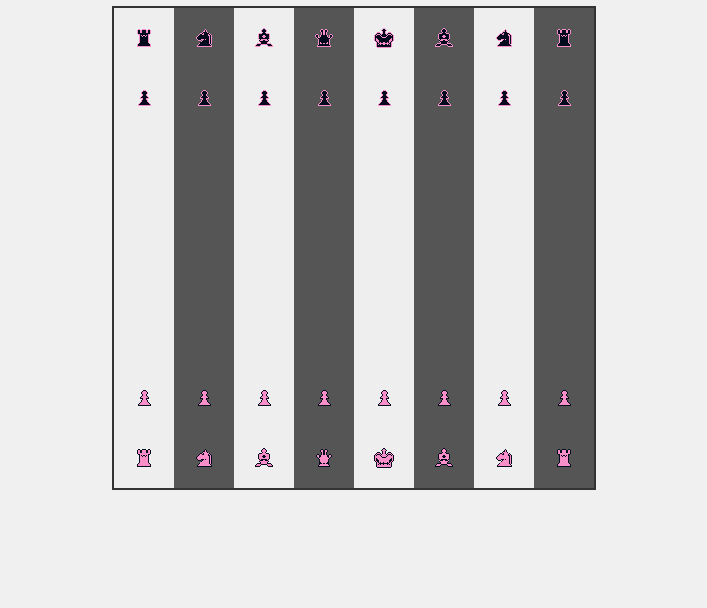
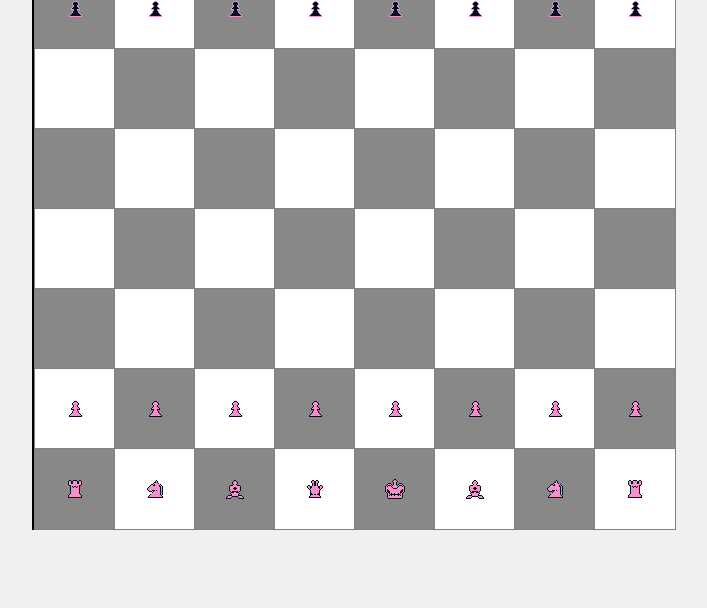
Before and after one commit to NanoMars/webchess, a plain HTML site: page webchess.html in a window 1280 px wide. Shown: the part 192-800 px from the top of the page, without its empty margins (286-993 px from the left). Drawn offline with Linux system fonts and the light colour scheme.

Commit message:
Kinda works now

```diff
--- a/script.js
+++ b/script.js
@@ -74,3 +74,16 @@ function movePiece(fromSquare, toSquare) {
 
     toSquare.appendChild(piece);
 }
+
+const fillGrid = (x, y, blockSize, numOfBlocks, color) => {
+    const container = document.getElementById('container')
+    const test = Array(num_of_blocks).keys()
+            for (var i of test){
+                let markup = <div id="card ${i}"
+                                   style="grid-column: ${Math.floor(Math.random() * y) + 1} / span ${blockSize};
+                                          grid-row: ${Math.floor(Math.random() * x) + 1} / span ${blockSize};
+                                          background-color: ${color};
+                                          border: 1px black solid;">${i}</div>
+                container.innerHTML += markup
+            };
+}
--- a/styles.css
+++ b/styles.css
@@ -8,32 +8,3 @@ body {
     margin: 0;
     background-color: #f0f0f0;
 }
-
-#chessboard {
-    display: grid;
-    grid-template-columns: repeat(8, 60px);
-    grid-template-rows: repeat(8, 60px);
-    gap: 0;
-    border: 2px solid #333;
-}
-
-.square {
-    width: 60px;
-    height: 60px;
-    display: flex;
-    align-items: center;
-    justify-content: center;
-}
-
-.square:nth-child(odd) {
-    background-color: #eee;
-}
-
-.square:nth-child(even) {
-    background-color: #555;
-}
-
-.square img {
-    max-width: 100%;
-    max-height: 100%;
-}
--- a/webchess.html
+++ b/webchess.html
@@ -3,12 +3,125 @@
 <head>
     <meta charset="UTF-8">
     <meta name="viewport" content="width=device-width, initial-scale=1.0">
-    <title>Chess Game</title>
-    <link rel="stylesheet" href="styles.css">
+    <title>Chessboard</title>
+    <style>
+        body {
+            font-family: Arial, sans-serif;
+            display: flex;
+            flex-direction: column;
+            align-items: center;
+            justify-content: center;
+            height: 100vh;
+            margin: 0;
+            background-color: #f0f0f0;
+        }
+        .chessboard {
+            display: grid;
+            grid-template-columns: repeat(8, 1fr);
+            grid-template-rows: repeat(8, 1fr);
+            width: 80vmin; /* Make the board responsive */
+            height: 80vmin; /* Make the board responsive */
+            border: 2px solid black;
+        }
+        .square {
+            width: 100%;
+            height: 100%;
+            border: 1px solid gray;
+            display: flex;
+            align-items: center;
+            justify-content: center;
+        }
+        .square img {
+            max-width: 90%; /* Ensure the piece fits well within the square */
+            max-height: 90%;
+        }
+    </style>
 </head>
 <body>
-    <h1>Simple Chess Game</h1>
-    <div id="chessboard"></div>
-    <script src="script.js"></script>
+    <div class="chessboard" id="chessboard"></div>
+    <script>
+        const pieceImages = {
+            'r': 'chess_pink/black_rook.png',
+            'n': 'chess_pink/black_knight.png',
+            'b': 'chess_pink/black_bishop.png',
+            'q': 'chess_pink/black_queen.png',
+            'k': 'chess_pink/black_king.png',
+            'p': 'chess_pink/black_pawn.png',
+            'R': 'chess_pink/white_rook.png',
+            'N': 'chess_pink/white_knight.png',
+            'B': 'chess_pink/white_bishop.png',
+            'Q': 'chess_pink/white_queen.png',
+            'K': 'chess_pink/white_king.png',
+            'P': 'chess_pink/white_pawn.png'
+        };
+
+        const initialBoardSetup = [
+            'rnbqkbnr',
+            'pppppppp',
+            '........',
+            '........',
+            '........',
+            '........',
+            'PPPPPPPP',
+            'RNBQKBNR'
+        ];
+
+        function createBoard() {
+            const chessboard = document.getElementById('chessboard');
+            for (let row = 0; row < 8; row++) {
+                for (let col = 0; col < 8; col++) {
+                    const square = document.createElement('div');
+                    square.className = 'square';
+
+                    // Add checkered pattern
+                    if ((row + col) % 2 === 0) {
+                        square.style.backgroundColor = '#fff';
+                    } else {
+                        square.style.backgroundColor = '#888';
+                    }
+
+                    const piece = initialBoardSetup[row][col];
+                    if (piece !== '.') {
+                        const pieceImage = document.createElement('img');
+                        pieceImage.src = pieceImages[piece];
+                        square.appendChild(pieceImage);
+                    }
+
+                    chessboard.appendChild(square);
+                }
+            }
+        }
+
+        createBoard();
+
+        let selectedPiece = null;
+        const chessboard = document.getElementById('chessboard');
+
+        chessboard.addEventListener('click', (event) => {
+            const targetSquare = event.target.closest('.square');
+
+            if (!targetSquare) return;
+
+            if (selectedPiece) {
+                movePiece(selectedPiece, targetSquare);
+                selectedPiece = null;
+            } else if (targetSquare.firstChild) {
+                selectedPiece = targetSquare;
+            }
+        });
+
+        function movePiece(fromSquare, toSquare) {
+            if (!fromSquare || !toSquare) return;
+
+            const piece = fromSquare.firstChild;
+            const targetPiece = toSquare.firstChild;
+
+            // Prevent moving to a square with a piece of the same color
+            if (targetPiece && piece.src.includes('white') === targetPiece.src.includes('white')) return;
+
+            toSquare.innerHTML = ''; // Clear the target square
+            toSquare.appendChild(piece);
+        }
+    </script>
 </body>
 </html>
```
Also changed, not shown: new_javascript _ile.js (added, +28 -0 lines).
